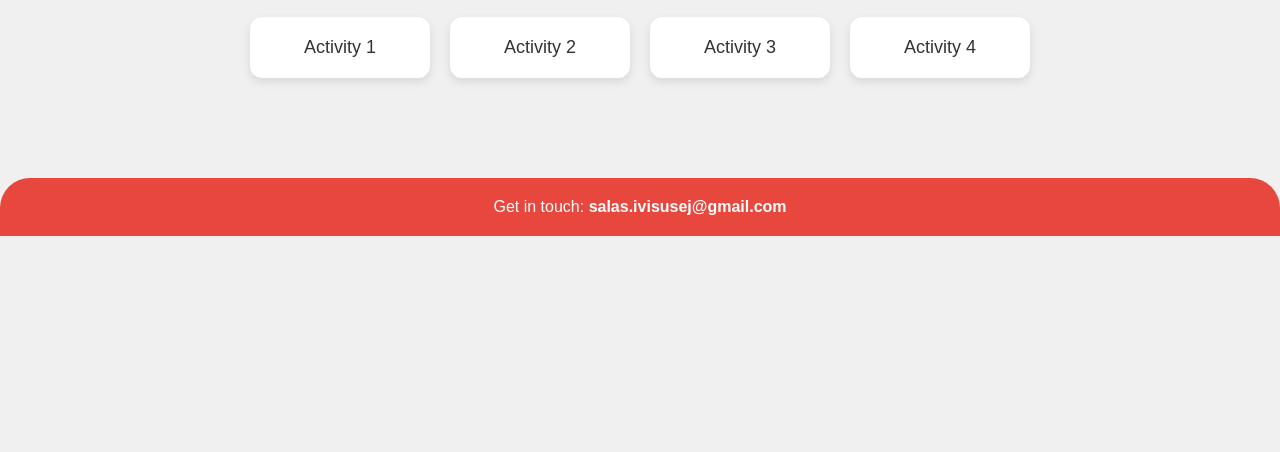
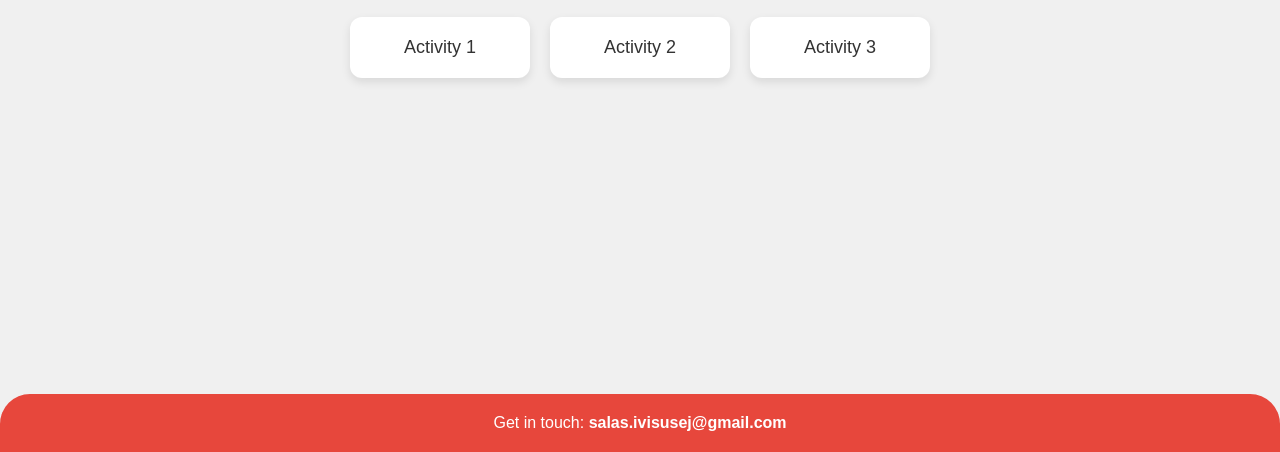
Before and after one commit to Sosiggg/Salas_Portfolio, a plain HTML site: page index.html in a window 1280 px wide. Shown: the part 348-800 px from the top of the page. Drawn offline with Linux system fonts and the light colour scheme.

Commit message:
Fixed Landing Page

```diff
--- a/index.html
+++ b/index.html
@@ -19,6 +19,7 @@
         </ul>
     </nav>
 
+    <main>
         <header>
             <h1>Welcome to My Activity Hub</h1>
             <p>Explore my projects and activities for Applications Development and Emerging Technologies.</p>
@@ -30,9 +31,9 @@
                 <a href="Activity1.html" class="activity-card">Activity 1</a>
                 <a href="Activity2.html" class="activity-card">Activity 2</a>
                 <a href="Activity3.html" class="activity-card">Activity 3</a>
-            <a href="Activity4.html" class="activity-card">Activity 4</a>
             </div>
         </section>
+    </main>
 
     <footer id="contact">
         <p>Get in touch: <a href="mailto:salas.ivisusej@gmail.com">salas.ivisusej@gmail.com</a></p>
@@ -40,4 +41,5 @@
 
 </body>
 
+
 </html>
--- a/styles.css
+++ b/styles.css
@@ -3,6 +3,16 @@
     padding: 0;
     box-sizing: border-box;
     font-family: 'Poppins', sans-serif;
+}
+
+html, body {
+    height: 100%;
+    display: flex;
+    flex-direction: column;
+}
+
+main {
+    flex: 1;
 }
 
 body {
@@ -115,10 +125,11 @@ footer {
     background-color: #E7473C;
     color: white;
     padding: 20px;
-    margin-top: 40px;
     font-size: 16px;
     border-top-left-radius: 30px;
     border-top-right-radius: 30px;
+    text-align: center;
+    width: 100%;
 }
 
 footer a {
```
Lines whose indentation alone changed are shown as unchanged.
